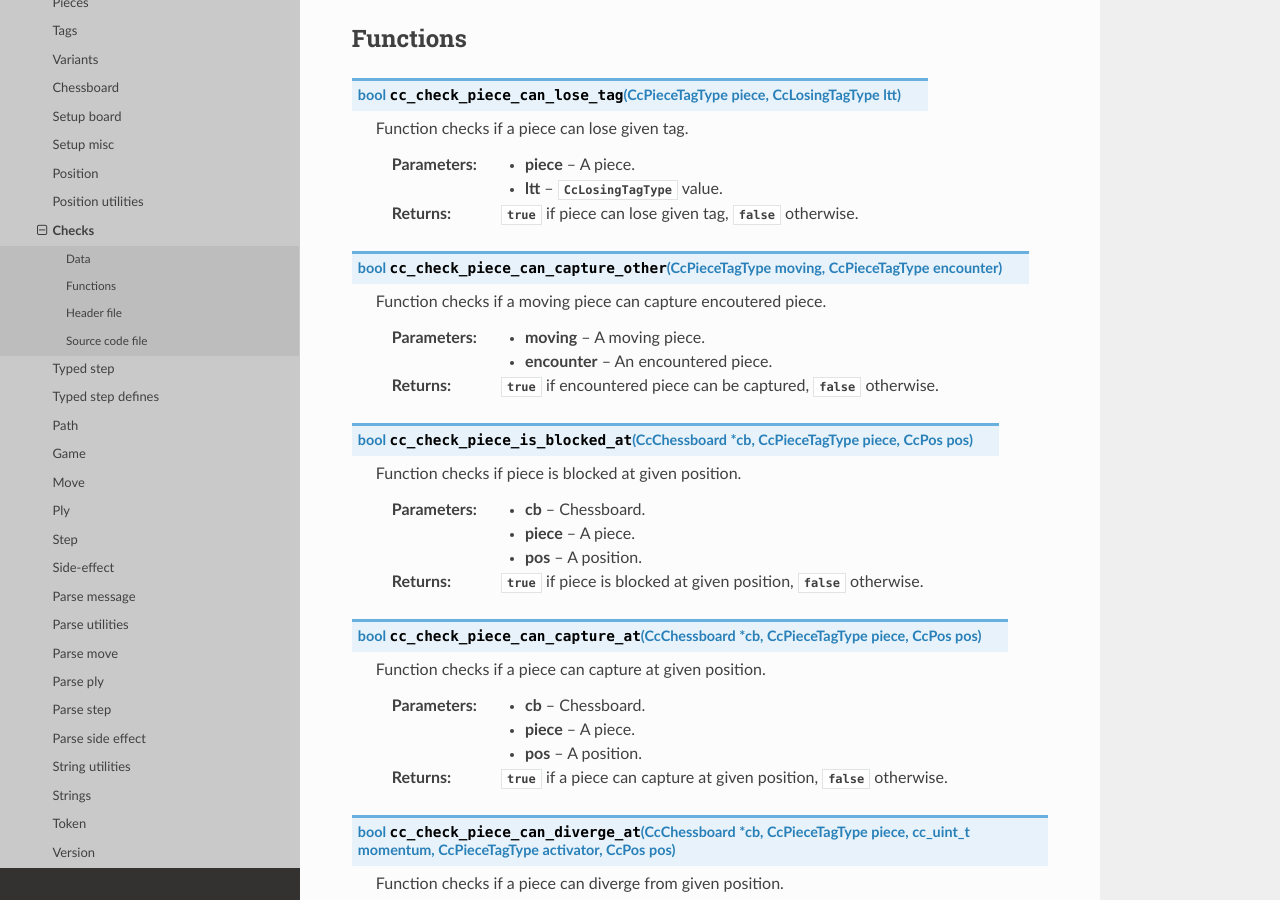
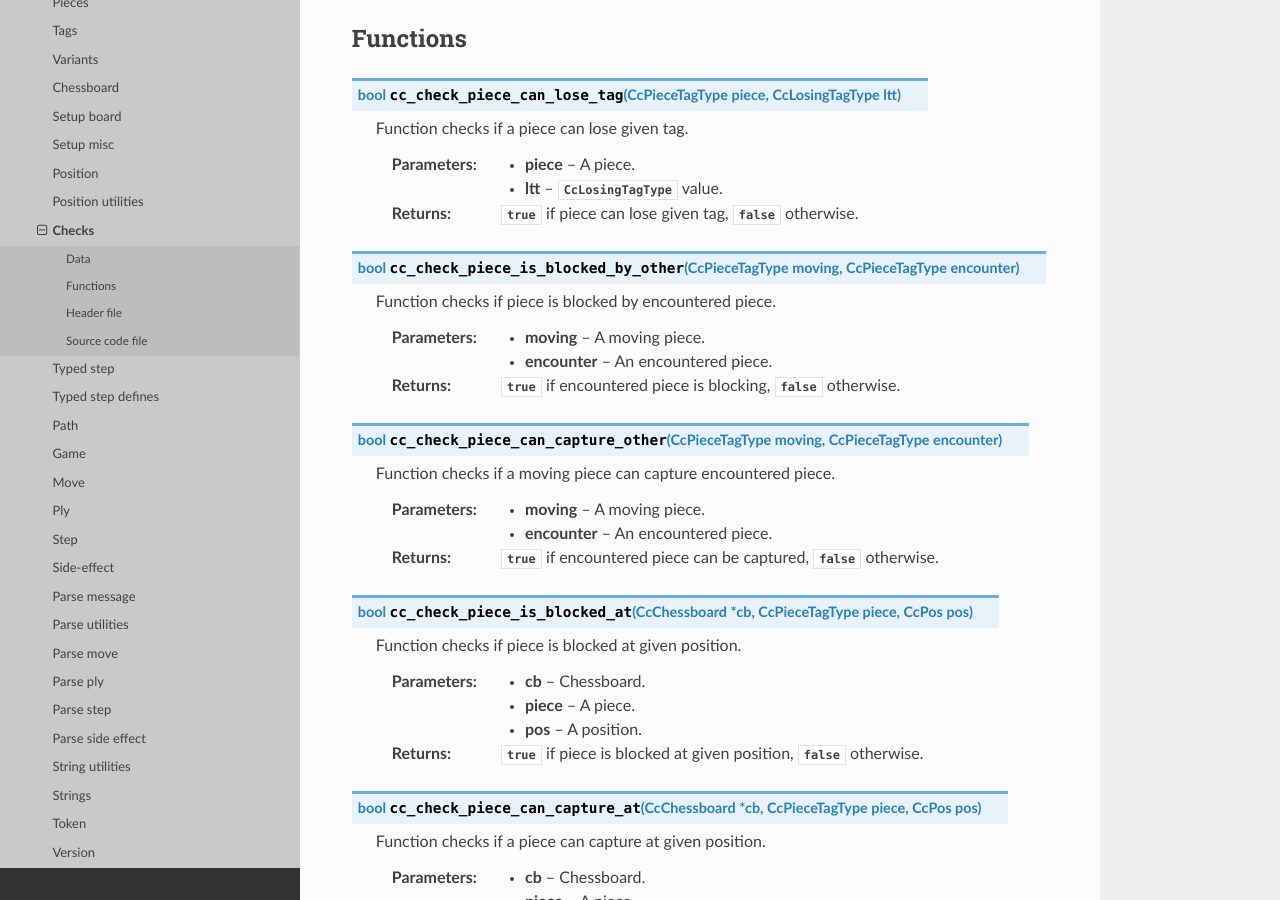
Before and after one commit to mmlacak/crochess, a Sphinx documentation site: the page built from docs/source/libcc/ccchecks.rst, in a window 1280 px wide and 900 px high, scrolled down 391 px. Built offline with Sphinx 7.4.7 and the Read the Docs theme 3.1.0, drawn with Linux system fonts in a browser that asks for light colours.

Commit message:
Docs for cc_check_piece_is_blocked_by_other().

```diff
--- a/docs/source/conf.py
+++ b/docs/source/conf.py
@@ -26,10 +26,10 @@ copyright = '2021, Mario Mlačak'
 author = 'Mario Mlačak'
 
 # The short X.Y version
-version = "0.0.1.265:1444+20250801.010725"   # docs-new-lib-short-version-major-minor-feature-commit+meta~breaks-place-marker
+version = "0.0.1.266:1445+20250802.084458"   # docs-new-lib-short-version-major-minor-feature-commit+meta~breaks-place-marker
 
 # The full version, including alpha/beta/rc tags
-release = "0.0.1.265:1444+20250801.010725"   # docs-new-lib-full-version-major-minor-feature-commit+meta~breaks-place-marker
+release = "0.0.1.266:1445+20250802.084458"   # docs-new-lib-full-version-major-minor-feature-commit+meta~breaks-place-marker
 
 
 # -- General configuration ---------------------------------------------------
--- a/docs/source/libcc/ccchecks.rst
+++ b/docs/source/libcc/ccchecks.rst
@@ -37,9 +37,17 @@ Functions
     :param ltt: :c:type:`CcLosingTagType` value.
     :returns: :c:data:`true` if piece can lose given tag, :c:data:`false` otherwise.
 
+.. c:function:: bool cc_check_piece_is_blocked_by_other( CcPieceTagType moving, CcPieceTagType encounter )
+
+    Function checks if piece is blocked by encountered piece.
+
+    :param moving: A moving piece.
+    :param encounter: An encountered piece.
+    :returns: :c:data:`true` if encountered piece is blocking, :c:data:`false` otherwise.
+
 .. c:function:: bool cc_check_piece_can_capture_other( CcPieceTagType moving, CcPieceTagType encounter )
 
-    Function checks if a moving piece can capture encoutered piece.
+    Function checks if a moving piece can capture encountered piece.
 
     :param moving: A moving piece.
     :param encounter: An encountered piece.
```
Also changed, not shown: 1 other file.
